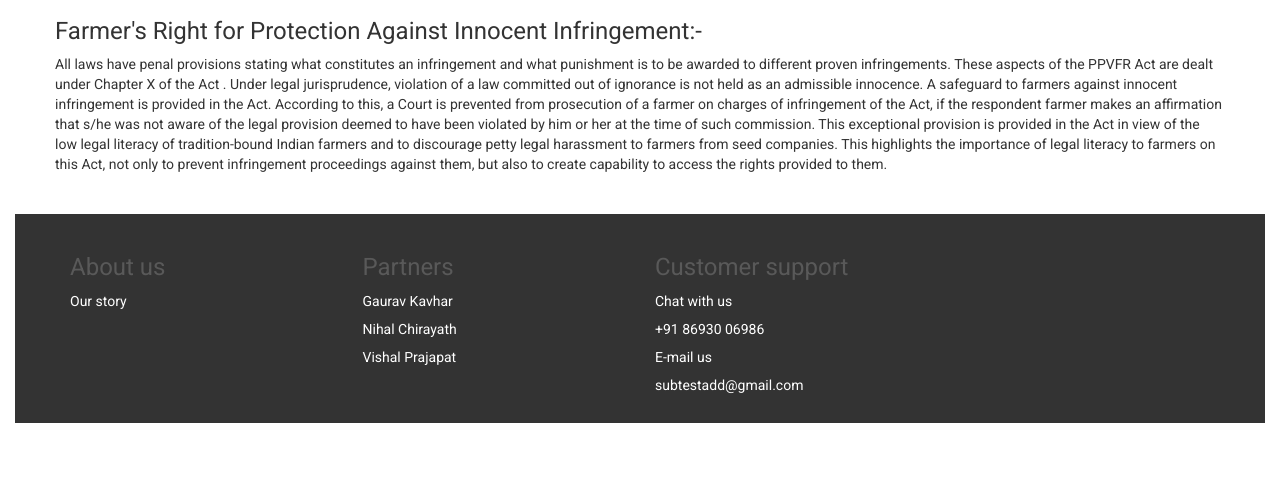
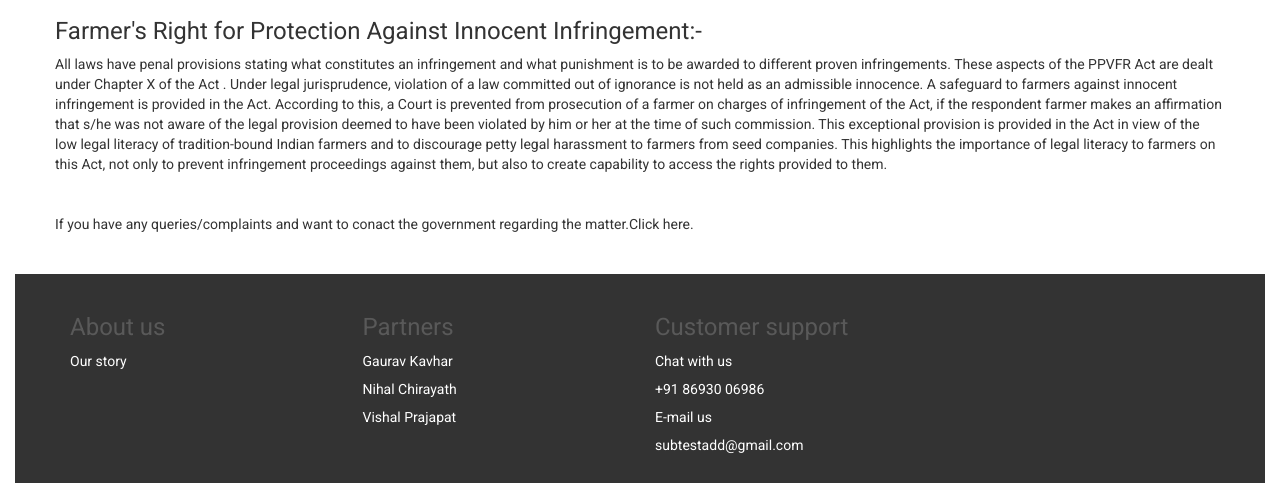
Before and after one commit to vishalzyy/JaiKisan, a PHP site: page /farmerrights.php in a window 1280 px wide. Shown: the part 1996-2479 px from the top of the page. Before the commit the page ends 2419 px from the top, so only its background shows below. Run offline with PHP 8.4, Linux system fonts and the light colour scheme; some libraries are stand-ins or nearby versions.

Commit message:
Gov link

```diff
--- a/farmerrights.php
+++ b/farmerrights.php
@@ -239,6 +239,8 @@ tradition-bound Indian farmers and to discourage petty legal harassment to farme
 from seed companies. This highlights the importance of legal literacy to farmers on
 this Act, not only to prevent infringement proceedings against them, but also to
 create capability to access the rights provided to them.
+<br><br><br>
+If you have any queries/complaints and want to conact the government regarding the matter.<a href="http://farmer.gov.in/feedback/Default.aspx" target="_blank">Click here.</a>
           </div>
         </div>
       </div>
```
